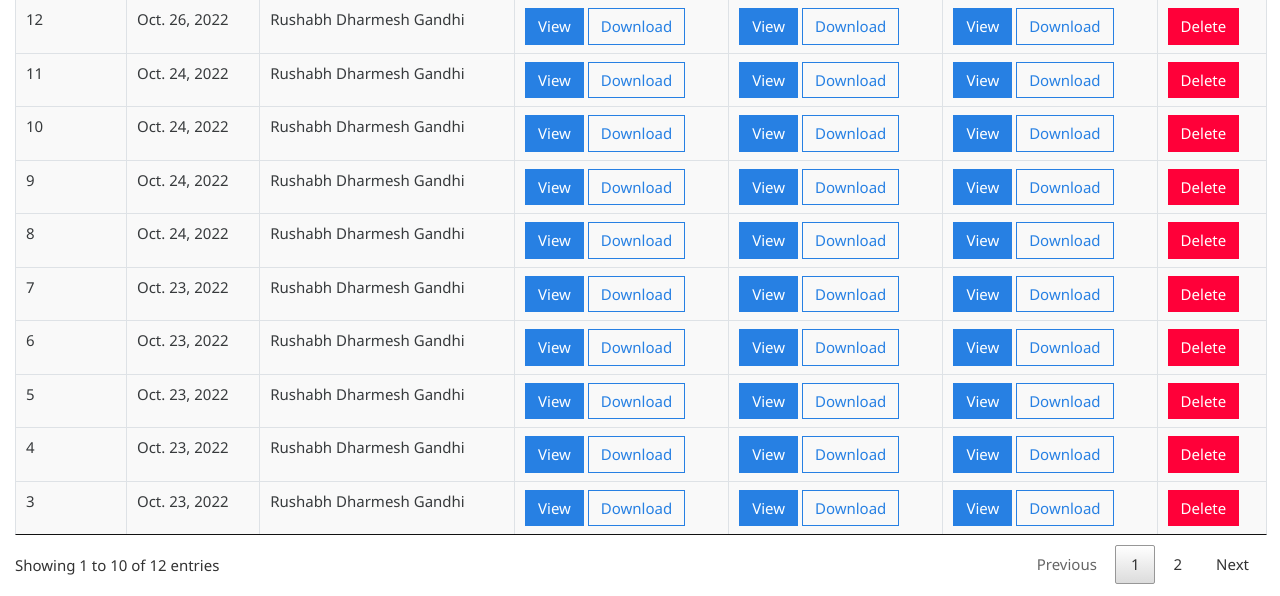
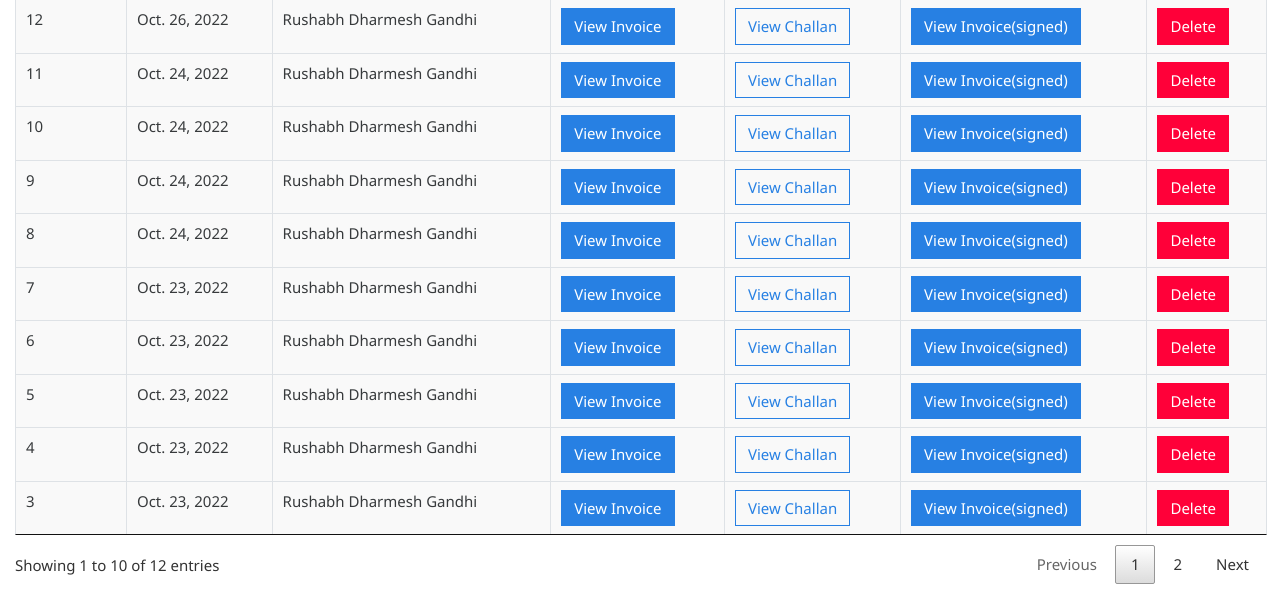
Before and after one commit to rushabhgandhi13/tarun-bill-2.0, a Django app: page /invoices in a window 1280 px wide. Shown: the part 204-800 px from the top of the page. Run offline with Django 3.2, Linux system fonts and the light colour scheme; data comes from the database, SQL or seed files in the repository; some libraries are stand-ins or nearby versions.

Commit message:
final commit

```diff
--- a/gstbillingapp/templates/gstbillingapp/challan_template.html
+++ b/gstbillingapp/templates/gstbillingapp/challan_template.html
@@ -409,3 +409,7 @@ tr:hover .cut { opacity: 1; }
 </script>
 
 {% endblock %}
+
+{% block title %}
+		Challan
+{% endblock %}
--- a/gstbillingapp/templates/gstbillingapp/invoices.html
+++ b/gstbillingapp/templates/gstbillingapp/invoices.html
@@ -28,9 +28,9 @@
  				<td width="1%">{{invoice.invoice_number}}</td>
  				<td>{{invoice.invoice_date}}</td>
  				<td>{{invoice.invoice_customer}}</td>
-				 <td >  <a href="{% url 'invoice_viewer' invoice.id %}"><button type="button" class="btn btn-primary">View</button></a> <a href="{% url 'invoice-download' id=invoice.id %}" ><button type="button" class="btn btn-outline-primary">Download</button></a></td>
-				 <td >  <a href="{% url 'challan_viewer' invoice.id %}"><button type="button" class="btn btn-primary">View</button></a> <a href="{% url 'challan-download' id=invoice.id %}" ><button type="button" class="btn btn-outline-primary">Download</button></a></td>
-				 <td >  <a href="{% url 'invoice_scanned' invoice.id %}"><button type="button" class="btn btn-primary">View</button></a> <a href="{% url 'invoice-scanned' id=invoice.id %}" ><button type="button" class="btn btn-outline-primary">Download</button></a></td>
+				 <td >  <a href="{% url 'invoice_viewer' invoice.id %}"><button type="button" class="btn btn-primary">View Invoice</button></a> </a></td>
+				 <td >  <a href="{% url 'challan_viewer' invoice.id %}"><button type="button" class="btn btn-outline-primary">View Challan</button></a> </a></td>
+				 <td >  <a href="{% url 'invoice_scanned' invoice.id %}"><button type="button" class="btn btn-primary">View Invoice(signed)</button></a> </a></td>
 
 				 <td><button type="button" class="btn btn-danger" data-toggle="modal" data-target="#invoiceDeleteModal" data-invoice-id="{{invoice.id}}" data-invoice-number="{{invoice.invoice_number}}, for {{invoice.invoice_customer}}">Delete</button></td>
 			</tr>
--- a/gstbillingapp/urls.py
+++ b/gstbillingapp/urls.py
@@ -16,9 +16,9 @@ urlpatterns = [
     path('invoice/<int:invoice_id>', views.invoice_viewer, name='invoice_viewer'),
     path('challan/<int:invoice_id>', views.challan_viewer, name='challan_viewer'),
     path('invoice_scanned/<int:invoice_id>', views.invoice_scanned, name='invoice_scanned'),
-    path('invoice-download/<id>', views.generate_PDF, name='invoice-download'),
-    path('challan-download/<id>', views.generate_challan, name='challan-download'),
-    path('invoice-scanned/<id>', views.generate_invoice, name='invoice-scanned'),
+    # path('invoice-download/<id>', views.generate_PDF, name='invoice-download'),
+    # path('challan-download/<id>', views.generate_challan, name='challan-download'),
+    # path('invoice-scanned/<id>', views.generate_invoice, name='invoice-scanned'),
 
     path('customers', views.customers, name='customers'),
     path('customers/add', views.customer_add, name='customer_add'),
--- a/gstbillingapp/views.py
+++ b/gstbillingapp/views.py
@@ -137,54 +137,54 @@ def invoice_create(request):
     return render(request, 'gstbillingapp/invoice_create.html', context)
 
 
-def generate_PDF(request, id):
-    # Use False instead of output path to save pdf to a variable
+# def generate_PDF(request, id):
+#     # Use False instead of output path to save pdf to a variable
 
-    # comment the next three lines for running in windows
-    # WKHTMLTOPDF_CMD = subprocess.Popen(['which', os.environ.get('WKHTMLTOPDF_PATH', '/app/bin/wkhtmltopdf')],
-    # stdout=subprocess.PIPE).communicate()[0].strip()
-    # pdfkit_config = pdfkit.configuration(wkhtmltopdf=WKHTMLTOPDF_CMD)
-    # comment config=pdf_config when running on local machine------
-    # also tweek the secret key in settings.py to run on local machine
-    invoice_obj = get_object_or_404(Invoice, id=id)
-    innumber = invoice_obj.invoice_number
-    pdf = pdfkit.from_url(request.build_absolute_uri(reverse('invoice_viewer', args=[id])), False)#,configuration=pdfkit_config
-    response = HttpResponse(pdf,content_type='application/pdf')
-    response['Content-Disposition'] = f'attachment; filename="invoice-{innumber}-tarun.pdf"'
+#     # comment the next three lines for running in windows
+#     # WKHTMLTOPDF_CMD = subprocess.Popen(['which', os.environ.get('WKHTMLTOPDF_PATH', '/app/bin/wkhtmltopdf')],
+#     # stdout=subprocess.PIPE).communicate()[0].strip()
+#     # pdfkit_config = pdfkit.configuration(wkhtmltopdf=WKHTMLTOPDF_CMD)
+#     # comment config=pdf_config when running on local machine------
+#     # also tweek the secret key in settings.py to run on local machine
+#     invoice_obj = get_object_or_404(Invoice, id=id)
+#     innumber = invoice_obj.invoice_number
+#     pdf = pdfkit.from_url(request.build_absolute_uri(reverse('invoice_viewer', args=[id])), False)#,configuration=pdfkit_config
+#     response = HttpResponse(pdf,content_type='application/pdf')
+#     response['Content-Disposition'] = f'attachment; filename="invoice-{innumber}-tarun.pdf"'
 
-    return response
+#     return response
 
-def generate_invoice(request, id):
-    # Use False instead of output path to save pdf to a variable
+# def generate_invoice(request, id):
+#     # Use False instead of output path to save pdf to a variable
 
-    # comment the next three lines for running in windows
-    # WKHTMLTOPDF_CMD = subprocess.Popen(['which', os.environ.get('WKHTMLTOPDF_PATH', '/app/bin/wkhtmltopdf')],
-    # stdout=subprocess.PIPE).communicate()[0].strip()
-    # pdfkit_config = pdfkit.configuration(wkhtmltopdf=WKHTMLTOPDF_CMD)
-    # comment config=pdf_config when running on local machine------
-    # also tweek the secret key in settings.py to run on local machine
-    invoice_obj = get_object_or_404(Invoice, id=id)
-    innumber = invoice_obj.invoice_number
-    pdf = pdfkit.from_url(request.build_absolute_uri(reverse('invoice_scanned', args=[id])), False)#,configuration=pdfkit_config
-    response = HttpResponse(pdf,content_type='application/pdf')
-    response['Content-Disposition'] = f'attachment; filename="invoice-{innumber}.pdf"'
+#     # comment the next three lines for running in windows
+#     # WKHTMLTOPDF_CMD = subprocess.Popen(['which', os.environ.get('WKHTMLTOPDF_PATH', '/app/bin/wkhtmltopdf')],
+#     # stdout=subprocess.PIPE).communicate()[0].strip()
+#     # pdfkit_config = pdfkit.configuration(wkhtmltopdf=WKHTMLTOPDF_CMD)
+#     # comment config=pdf_config when running on local machine------
+#     # also tweek the secret key in settings.py to run on local machine
+#     invoice_obj = get_object_or_404(Invoice, id=id)
+#     innumber = invoice_obj.invoice_number
+#     pdf = pdfkit.from_url(request.build_absolute_uri(reverse('invoice_scanned', args=[id])), False)#,configuration=pdfkit_config
+#     response = HttpResponse(pdf,content_type='application/pdf')
+#     response['Content-Disposition'] = f'attachment; filename="invoice-{innumber}.pdf"'
 
-    return response
+#     return response
 
-def generate_challan(request, id):
-    # Use False instead of output path to save pdf to a variable
+# def generate_challan(request, id):
+#     # Use False instead of output path to save pdf to a variable
 
-    # comment the next three lines for running in windows
-    # WKHTMLTOPDF_CMD = subprocess.Popen(['which', os.environ.get('WKHTMLTOPDF_PATH', '/app/bin/wkhtmltopdf')],
-    # stdout=subprocess.PIPE).communicate()[0].strip()
-    # pdfkit_config = pdfkit.configuration(wkhtmltopdf=WKHTMLTOPDF_CMD)
-    # comment config=pdf_config when running on local machine------
-    # also tweek the secret key in settings.py to run on local machine
-    invoice_obj = get_object_or_404(Invoice, id=id)
-    innumber = invoice_obj.invoice_number
-    pdf = pdfkit.from_url(request.build_absolute_uri(reverse('challan_viewer', args=[id])), False)#,configuration=pdfkit_config
-    response = HttpResponse(pdf,content_type='application/pdf')
-    response['Content-Disposition'] = f'attachment; filename="challan-{innumber}.pdf"'
+#     # comment the next three lines for running in windows
+#     # WKHTMLTOPDF_CMD = subprocess.Popen(['which', os.environ.get('WKHTMLTOPDF_PATH', '/app/bin/wkhtmltopdf')],
+#     # stdout=subprocess.PIPE).communicate()[0].strip()
+#     # pdfkit_config = pdfkit.configuration(wkhtmltopdf=WKHTMLTOPDF_CMD)
+#     # comment config=pdf_config when running on local machine------
+#     # also tweek the secret key in settings.py to run on local machine
+#     invoice_obj = get_object_or_404(Invoice, id=id)
+#     innumber = invoice_obj.invoice_number
+#     pdf = pdfkit.from_url(request.build_absolute_uri(reverse('challan_viewer', args=[id])), False)#,configuration=pdfkit_config
+#     response = HttpResponse(pdf,content_type='application/pdf')
+#     response['Content-Disposition'] = f'attachment; filename="challan-{innumber}.pdf"'
 
     return response
 
```
